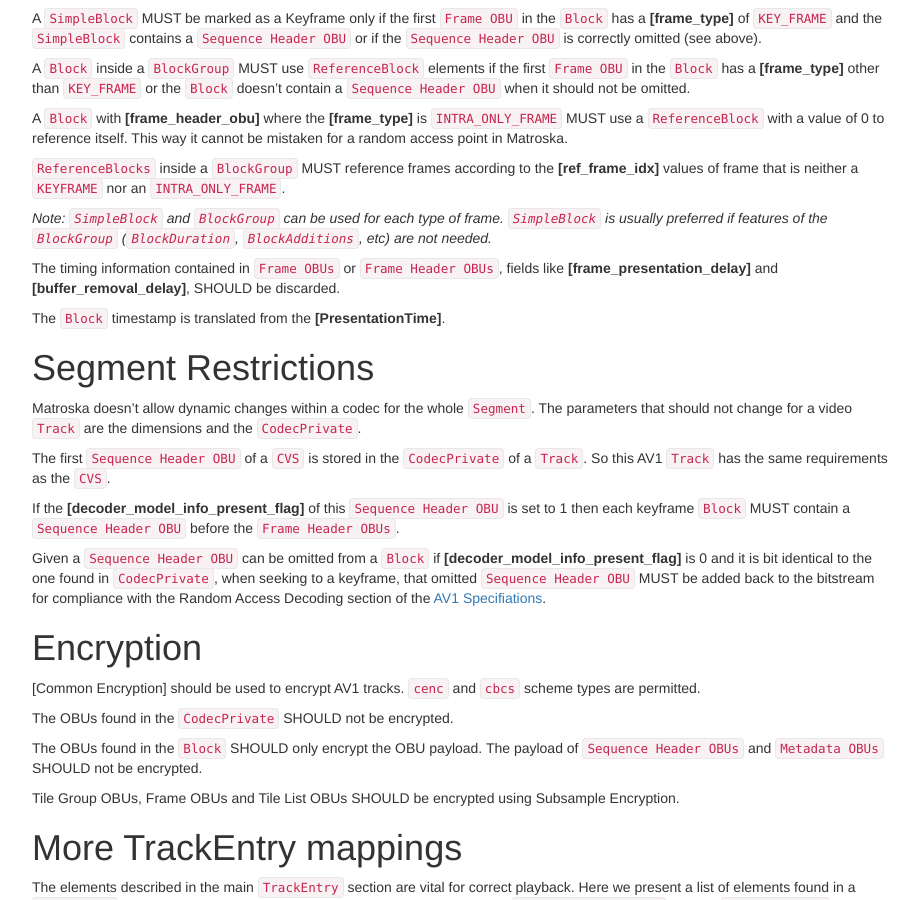
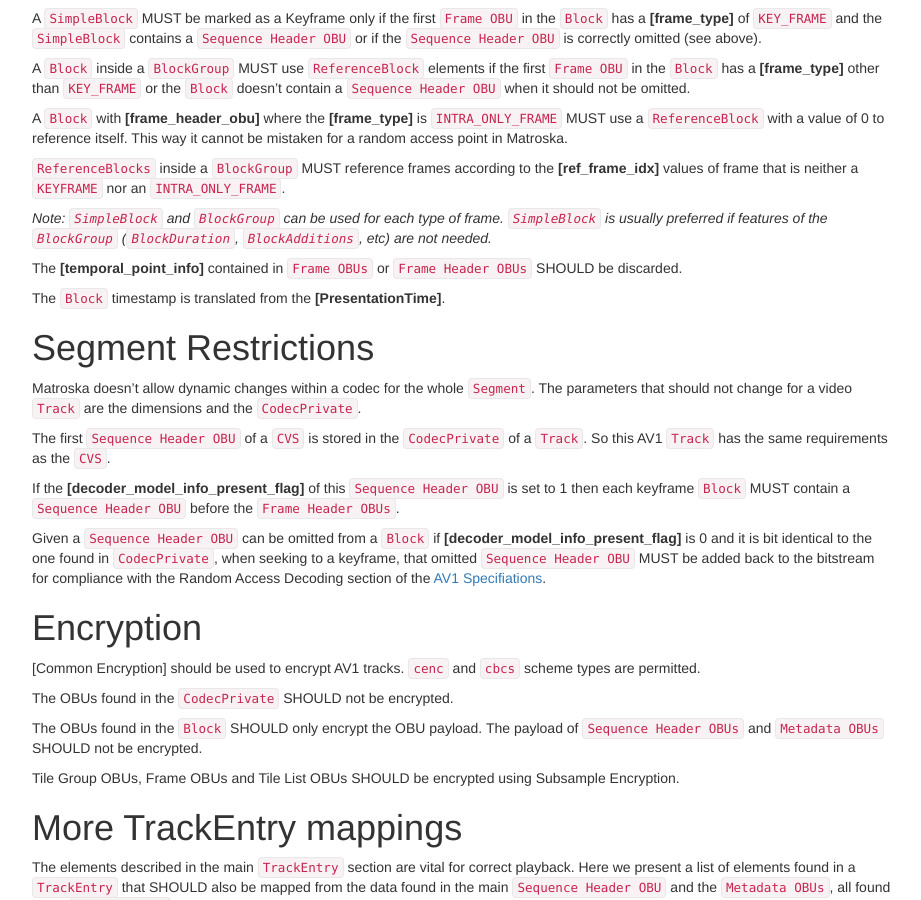
Before and after one commit to ietf-wg-cellar/matroska-specification, a Jekyll site: the page built from codec/av1.md, in a window 1280 px wide and 900 px high, scrolled down 2241 px. Shown: the whole window, without its empty margins (273-1194 px from the left). Built offline with Jekyll 4.4.1, drawn with Linux system fonts in a browser that asks for light colours; our own code applies the rules of GitHub Pages for plain Markdown files.

Commit message:
av1: [temporal_point_info] is the more generic timing info to discard.

```diff
--- a/codec/av1.md
+++ b/codec/av1.md
@@ -87,7 +87,7 @@ A `Block` with __[frame_header_obu]__ where the __[frame_type]__  is `INTRA_ONLY
 
 *Note: `SimpleBlock` and `BlockGroup` can be used for each type of frame. `SimpleBlock` is usually preferred if features of the `BlockGroup` (`BlockDuration`, `BlockAdditions`, etc) are not needed.*
 
-The timing information contained in `Frame OBUs` or `Frame Header OBUs`, fields like __[frame_presentation_delay]__ and __[buffer_removal_delay]__, SHOULD be discarded.
+The __[temporal_point_info]__ contained in  `Frame OBUs` or `Frame Header OBUs` SHOULD be discarded.
 
 The `Block` timestamp is translated from the __[PresentationTime]__.
 
```
